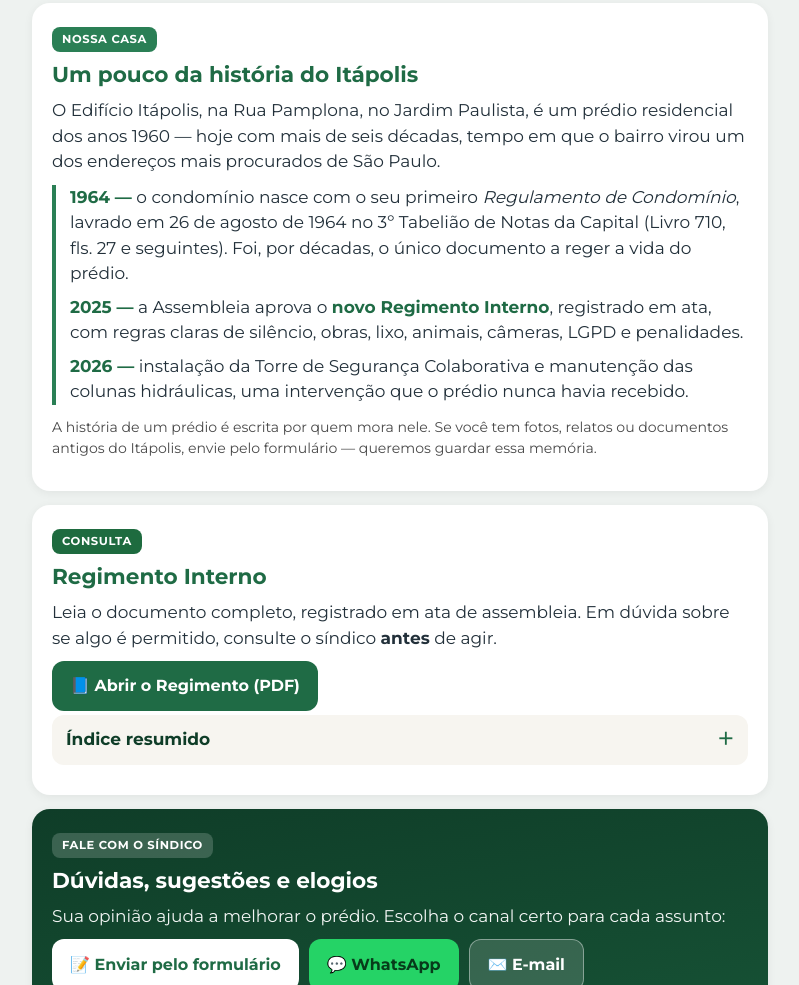
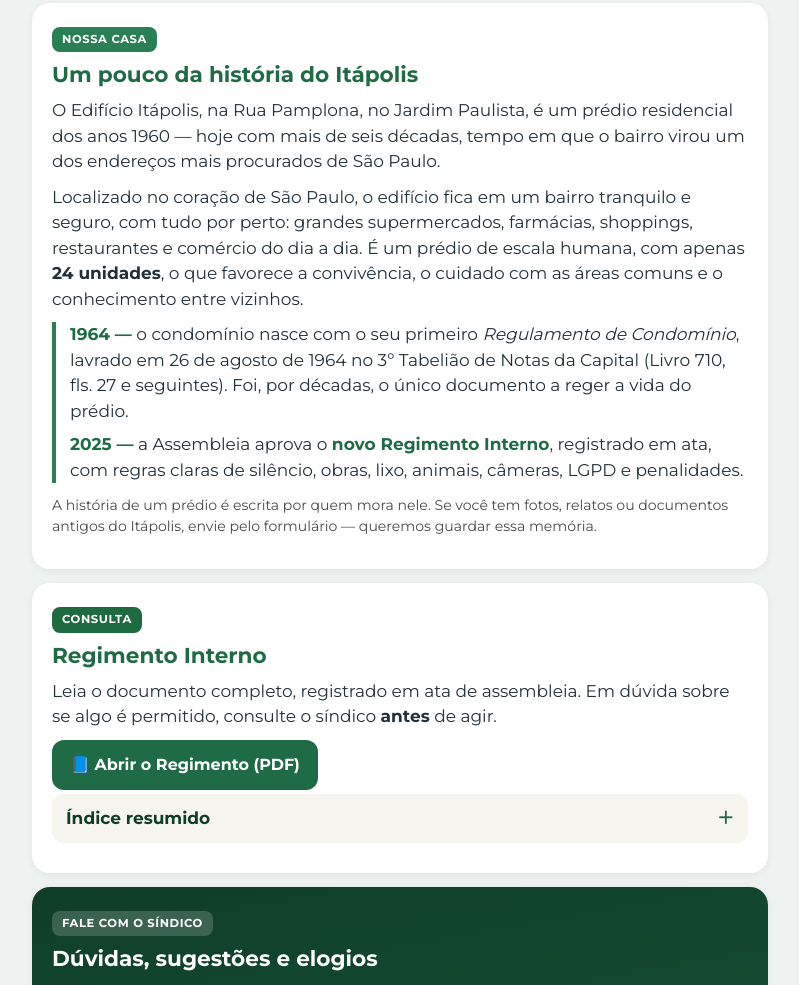
Before and after one commit to julianogarbuggio/edificio-itapolis, a plain HTML site: page index.html in a window 1280 px wide. Shown: the part 9167-10152 px from the top of the page, without its empty margins (240-1039 px from the left). Drawn offline with Linux system fonts and the light colour scheme.

Commit message:
História: remove marco de 2026 e acrescenta localização e porte do edifício
Co-Authored-By: Claude Sonnet 5.5 <noreply@anthropic.com>
Claude-Session: https://claude.ai/code/session_01AXAJFsHVqde2DEapTzBYKh

```diff
--- a/index.html
+++ b/index.html
@@ -366,10 +366,10 @@ footer{text-align:center;margin:20px 0 10px;color:#6b7a80;font-size:.8rem}
   <span class="tag">Nossa casa</span>
   <h2>Um pouco da história do Itápolis</h2>
   <p>O Edifício Itápolis, na Rua Pamplona, no Jardim Paulista, é um prédio residencial dos anos 1960 — hoje com mais de seis décadas, tempo em que o bairro virou um dos endereços mais procurados de São Paulo.</p>
+  <p>Localizado no coração de São Paulo, o edifício fica em um bairro tranquilo e seguro, com tudo por perto: grandes supermercados, farmácias, shoppings, restaurantes e comércio do dia a dia. É um prédio de escala humana, com apenas <b>24 unidades</b>, o que favorece a convivência, o cuidado com as áreas comuns e o conhecimento entre vizinhos.</p>
   <div class="tl">
     <p><b>1964 —</b> o condomínio nasce com o seu primeiro <i>Regulamento de Condomínio</i>, lavrado em 26 de agosto de 1964 no 3º Tabelião de Notas da Capital (Livro 710, fls. 27 e seguintes). Foi, por décadas, o único documento a reger a vida do prédio.</p>
     <p><b>2025 —</b> a Assembleia aprova o <b>novo Regimento Interno</b>, registrado em ata, com regras claras de silêncio, obras, lixo, animais, câmeras, LGPD e penalidades.</p>
-    <p><b>2026 —</b> instalação da Torre de Segurança Colaborativa e manutenção das colunas hidráulicas, uma intervenção que o prédio nunca havia recebido.</p>
   </div>
   <p class="small">A história de um prédio é escrita por quem mora nele. Se você tem fotos, relatos ou documentos antigos do Itápolis, envie pelo formulário — queremos guardar essa memória.</p>
 </section>
```
